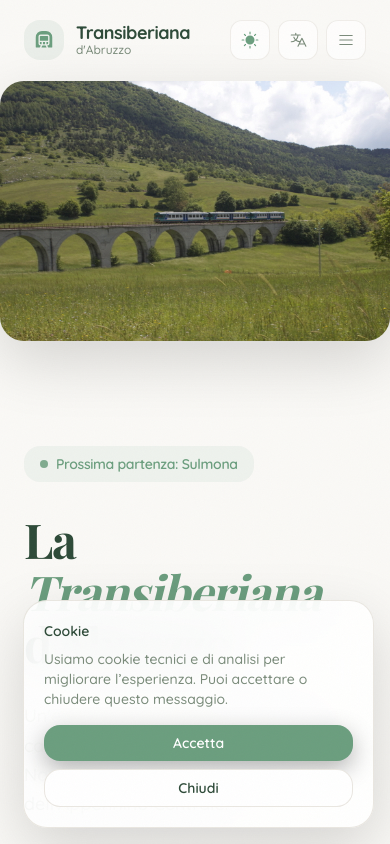
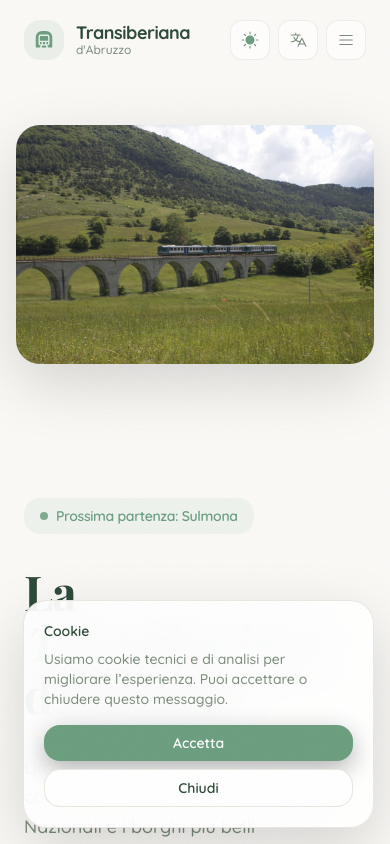
Before and after one commit to Michy234/transiberianaUDA, a React (Vite) app: page / in a window 390 px wide. Shown: the top 844 px of the page. Built offline with nearby package versions, Linux system fonts and the light colour scheme; a web font is replaced by a local one.

Commit message:
chore: modified home for mobile

```diff
--- a/src/pages/Home.jsx
+++ b/src/pages/Home.jsx
@@ -77,7 +77,7 @@ export default function Home() {
       {/* Asymmetric Hero */}
       <section className="min-h-[100dvh] w-full flex flex-col lg:flex-row relative">
         {/* Left Content (55%) */}
-        <div className="w-full lg:w-[55%] flex flex-col justify-center px-6 md:px-12 lg:px-20 pt-6 lg:pt-32 pb-16 z-10 relative order-2 lg:order-1">
+        <div className="w-full lg:w-[55%] flex flex-col justify-center px-6 md:px-12 lg:px-20 pt-4 lg:pt-32 pb-16 z-10 relative order-2 lg:order-1 -mt-2 lg:mt-0">
           <motion.div
             initial={{ opacity: 0, y: 30 }}
             animate={{ opacity: 1, y: 0 }}
@@ -156,12 +156,12 @@ export default function Home() {
         </div>
 
         {/* Right Image (45%) with overlap */}
-        <div className="w-full lg:w-[45%] min-h-[50vh] lg:min-h-0 relative p-0 sm:p-4 md:p-6 lg:p-8 flex items-center justify-center order-1 lg:order-2">
+        <div className="w-full lg:w-[45%] min-h-[58vh] sm:min-h-[50vh] lg:min-h-0 relative px-4 sm:px-6 lg:px-8 py-2 sm:py-4 md:py-6 lg:py-8 flex items-center justify-center order-1 lg:order-2">
           <motion.div
             initial={{ opacity: 0, scale: 0.95, y: 20 }}
             animate={{ opacity: 1, scale: 1, y: 0 }}
             transition={{ duration: 0.8, ease: [0.16, 1, 0.3, 1], delay: 0.3 }}
-            className="w-full h-full relative rounded-3xl overflow-hidden shadow-[var(--shadow-elevated)] lg:-ml-12"
+            className="w-full h-full max-w-[560px] lg:max-w-none relative rounded-3xl overflow-hidden shadow-[var(--shadow-elevated)] lg:-ml-12"
           >
             <img
               src="/photos/storia/transiberiana.jpg"
```
